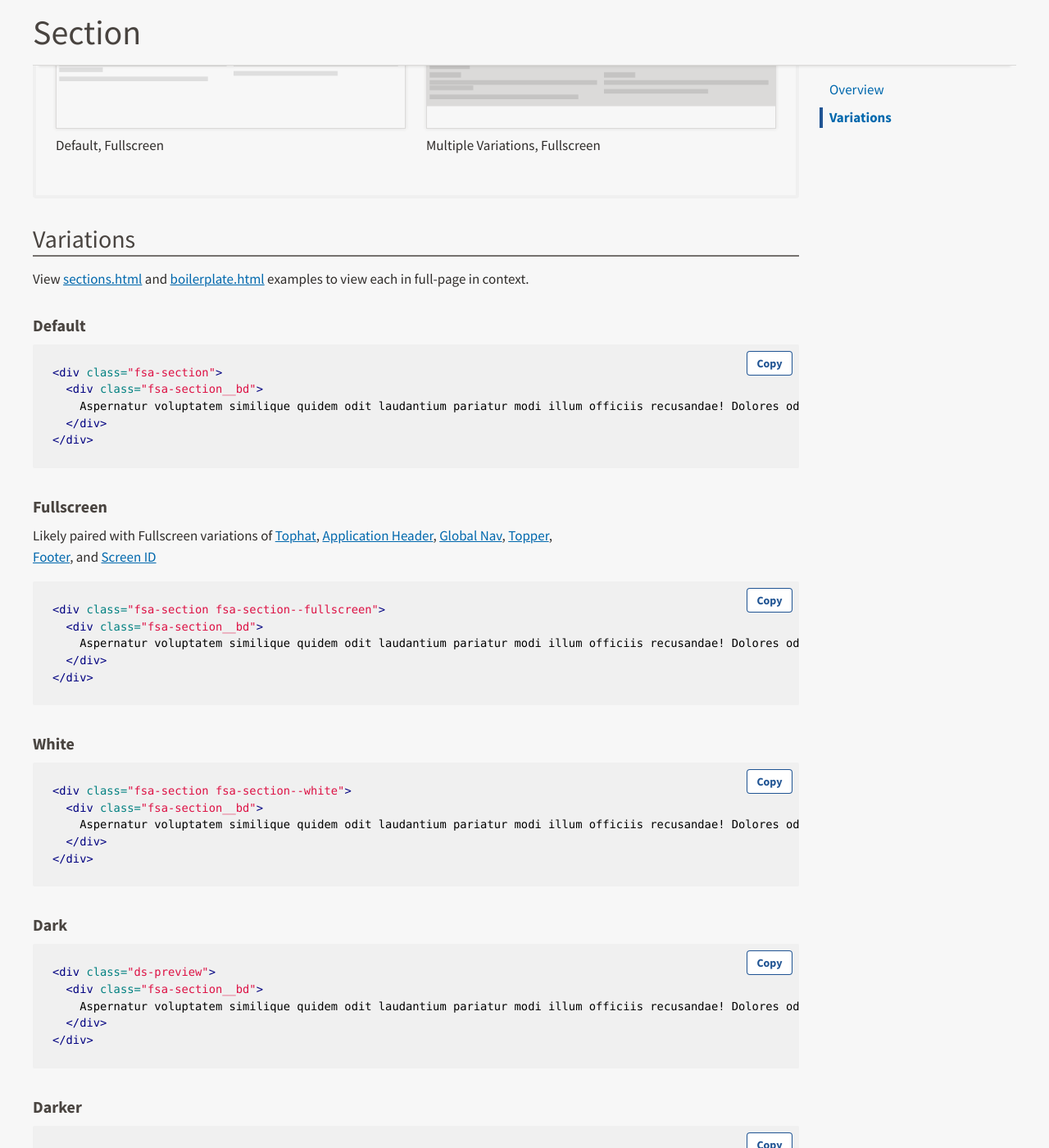
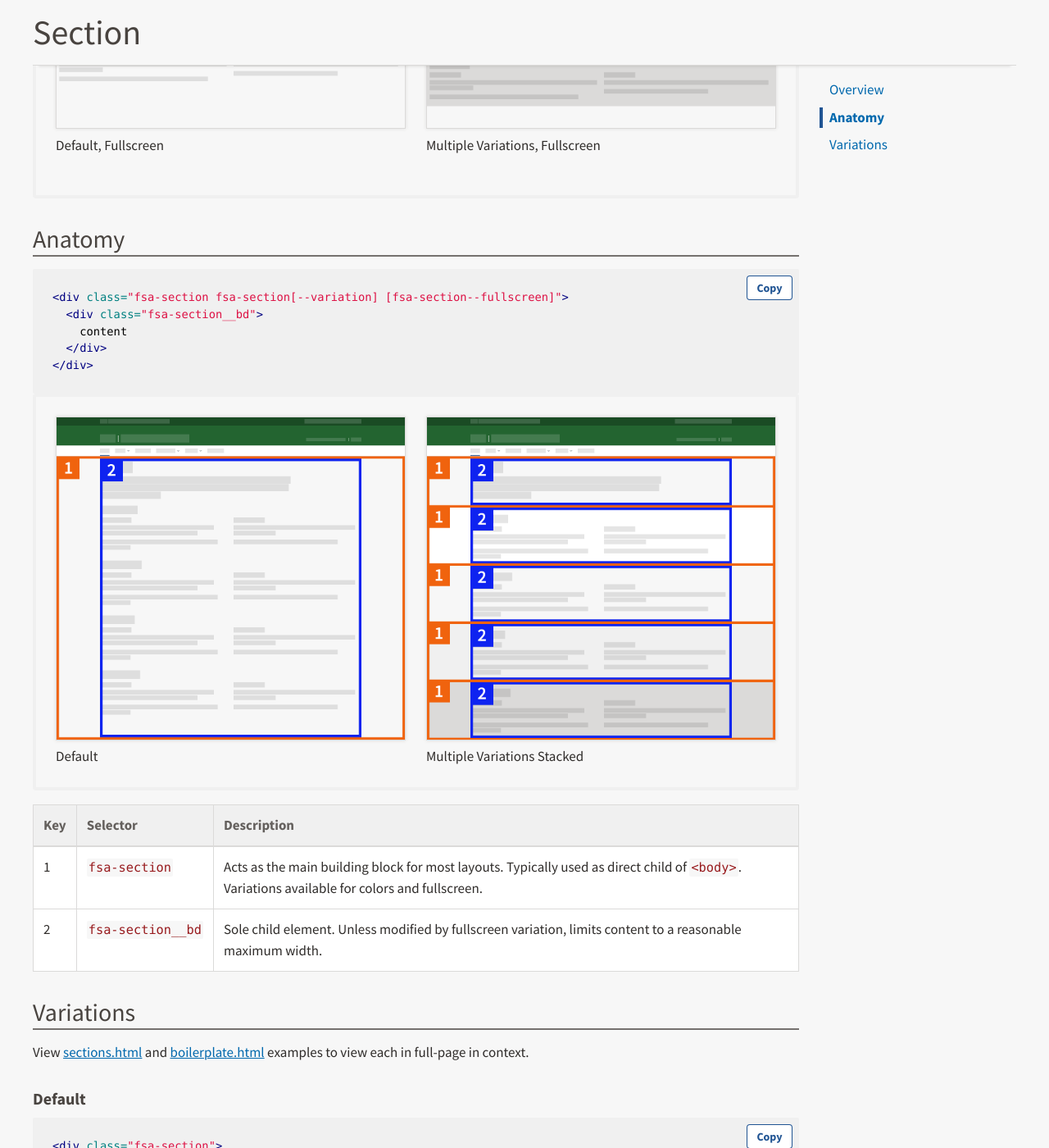
Before and after one commit to USDA-FSA/fsa-design-system, a Jekyll site: the page built from layout/section/index.md, in a window 1280 px wide and 1400 px high, scrolled down 1439 px. Shown: the whole window at 82% size. Built offline with Jekyll 4.4.1, drawn with Linux system fonts in a browser that asks for light colours; some of the changed text lies outside the part shown.

Commit message:
Added anatomy structure to Section component [amends #317]

````diff
--- a/layout/section/index.md
+++ b/layout/section/index.md
@@ -47,6 +47,53 @@ Most page templates likely will use just one `fsa-section--[variation]`, though
   </div>
 </div>
 
+## Anatomy
+
+```html
+<div class="fsa-section fsa-section[--variation] [fsa-section--fullscreen]">
+  <div class="fsa-section__bd">
+    content
+  </div>
+</div>
+```
+<div class="ds-preview">
+  <div class="fsa-grid">
+    <div class="fsa-grid__1 fsa-grid__1/2@m">
+      <figure>
+        <a href="{{ site.baseurl }}img/screen-section--structure.png"><img class="ds-screen" src="{{ site.baseurl }}img/screen-section--structure.png" alt=""></a>
+      </figure>
+      <figcaption>Default</figcaption>
+    </div>
+    <div class="fsa-grid__1 fsa-grid__1/2@m">
+      <figure>
+        <a href="{{ site.baseurl }}img/screen-section--structure.png"><img class="ds-screen" src="{{ site.baseurl }}img/screen-section-stacked--structure.png" alt=""></a>
+      </figure>
+      <figcaption>Multiple Variations Stacked</figcaption>
+    </div>
+  </div>
+</div>
+
+<table class="fsa-table fsa-table--responsive fsa-table--responsive-horizontal fsa-m--none">
+  <caption class="fsa-sr-only">Class Overview</caption>
+  <thead>
+    <th scope="col">Key</th>
+    <th scope="col">Selector</th>
+    <th scope="col">Description</th>
+  </thead>
+  <tbody>
+    <tr>
+      <th aria-label="Key">1</th>
+      <th aria-label="Selector"><code style="white-space: nowrap;">fsa-section</code></th>
+      <td aria-label="Description">Acts as the main building block for most layouts. Typically used as direct child of <code>&lt;body&gt;</code>. Variations available for colors and fullscreen.</td>
+    </tr>
+    <tr>
+      <th aria-label="Key">2</th>
+      <th aria-label="Selector"><code style="white-space: nowrap;">fsa-section__bd</code></th>
+      <td aria-label="Description">Sole child element. Unless modified by fullscreen variation, limits content to a reasonable maximum width.</td>
+    </tr>
+  </tbody>
+</table>
+
 ## Variations
 
 View <a href="http://usda-fsa.github.io/fsa-style/sections.html" target="_blank">sections.html</a> and <a href="http://usda-fsa.github.io/fsa-style/boilerplate.html" target="_blank">boilerplate.html</a> examples to view each in full-page in context.
@@ -89,7 +136,7 @@ and
 
 ### Dark
 ```html
-<div class="ds-preview">
+<div class="fsa-section fsa-section--dark">
   <div class="fsa-section__bd">
     Aspernatur voluptatem similique quidem odit laudantium pariatur modi illum officiis recusandae! Dolores odio dicta repellat similique numquam officiis repudiandae corrupti exercitationem consequatur!
   </div>
````
Also changed, not shown: img/screen-section--structure.png (added), img/screen-section-stacked--structure.png (added).
